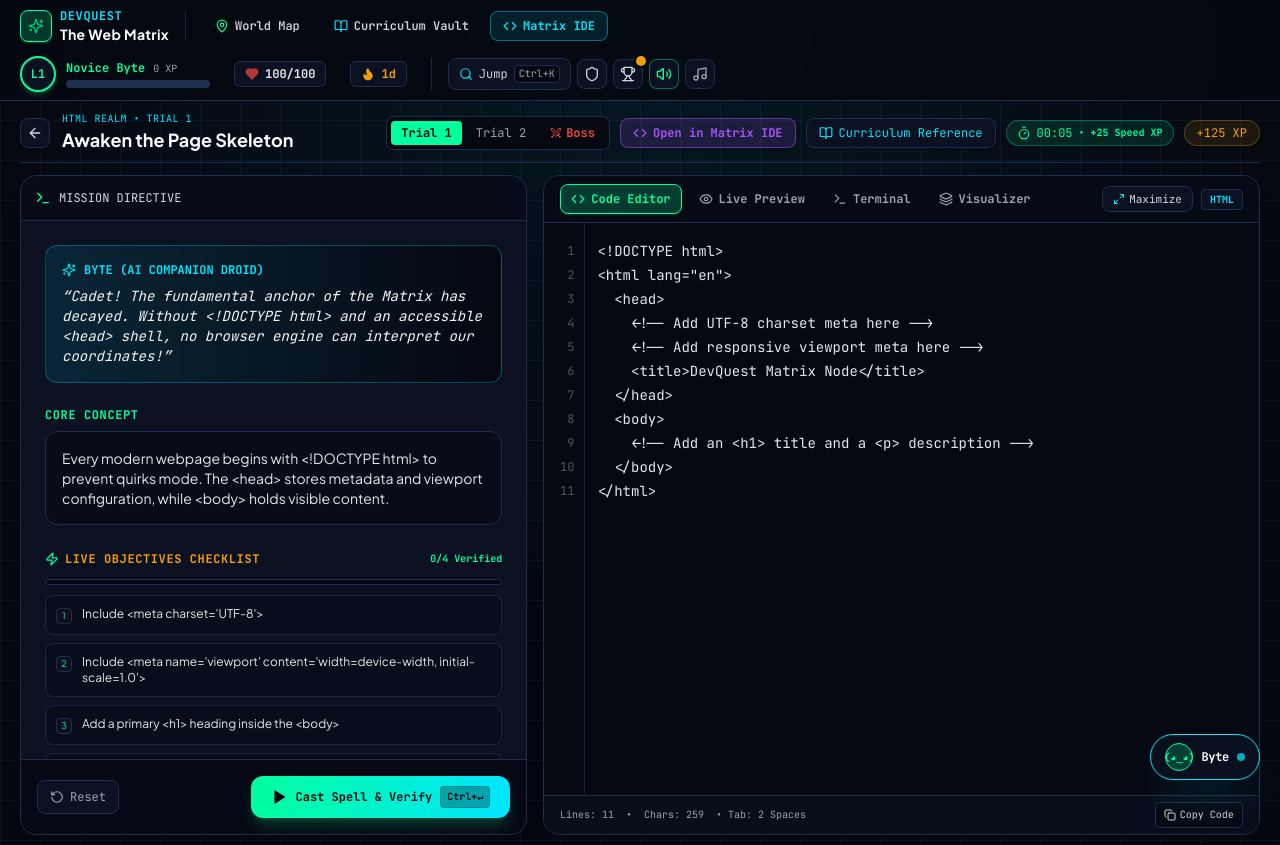
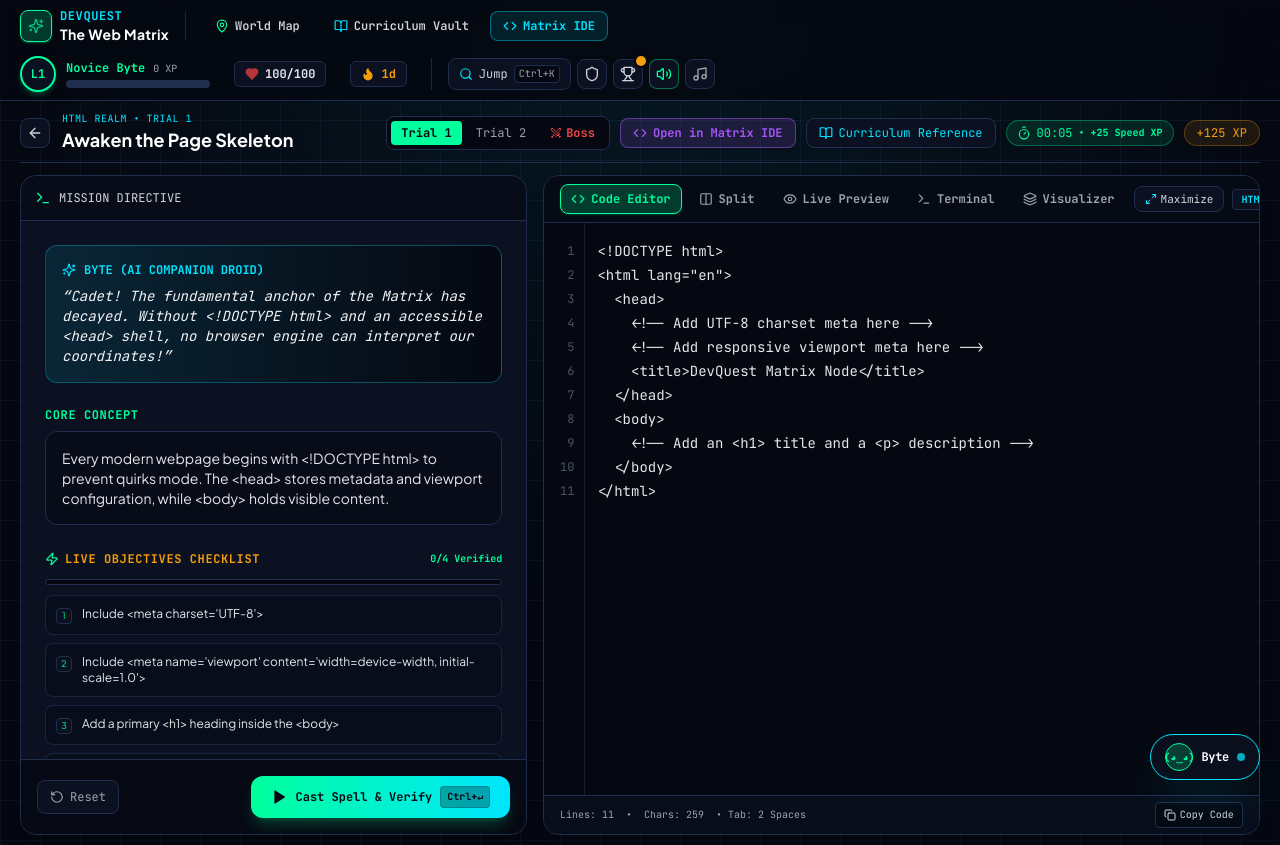
Before and after one commit to IamUnKnOwN25/fullstack-learning-guide, a Next.js app: page /quest/html/html_1_skeleton in a window 1280 px wide. Built offline with nearby package versions, Linux system fonts and the light colour scheme.

Commit message:
feat(ui): add Split (Editor + Preview) tab in QuestCodingWorkspace and full-width reader toggle in CurriculumViewer (Cycle 46)

```diff
--- a/src/components/CurriculumViewer.tsx
+++ b/src/components/CurriculumViewer.tsx
@@ -17,6 +17,8 @@ import {
   Play,
   ListChecks,
   Award,
+  Maximize2,
+  Minimize2,
 } from "lucide-react";
 
 export interface DocFile {
@@ -446,6 +448,7 @@ export function CurriculumViewer({ docs, initialFile }: Props) {
     return docs[0]?.filename || "";
   });
   const [searchQuery, setSearchQuery] = useState("");
+  const [focusReader, setFocusReader] = useState(false);
 
   const checkedBoxes = React.useMemo(() => {
     const map: Record<string, boolean> = {};
@@ -536,7 +539,11 @@ export function CurriculumViewer({ docs, initialFile }: Props) {
       {/* Main Split: Left Sidebar File Nav, Right Markdown Content */}
       <div className="grid grid-cols-1 md:grid-cols-12 gap-4 flex-1 min-h-0">
         {/* Left Sidebar: File List */}
-        <div className="md:col-span-3 xl:col-span-2 bg-matrix-card border border-matrix-border rounded-xl p-3.5 flex flex-col gap-3 overflow-hidden">
+        <div
+          className={`bg-matrix-card border border-matrix-border rounded-xl p-3.5 flex flex-col gap-3 overflow-hidden ${
+            focusReader ? "md:hidden" : "md:col-span-3 xl:col-span-2"
+          }`}
+        >
           <div className="relative">
             <Search className="w-3.5 h-3.5 absolute left-3 top-3 text-gray-500" />
             <input
@@ -581,10 +588,33 @@ export function CurriculumViewer({ docs, initialFile }: Props) {
         {/* Right Content: Document Reader */}
         <div
           key={activeDoc.filename}
-          className="md:col-span-9 xl:col-span-10 bg-matrix-card border border-matrix-border rounded-xl p-5 sm:p-7 overflow-y-auto space-y-5 animate-fadeIn"
+          className={`bg-matrix-card border border-matrix-border rounded-xl p-5 sm:p-7 overflow-y-auto space-y-5 animate-fadeIn ${
+            focusReader ? "md:col-span-12" : "md:col-span-9 xl:col-span-10"
+          }`}
         >
           <div className="flex flex-wrap items-center justify-between gap-3 pb-4 border-b border-matrix-border font-mono text-xs text-gray-400">
             <div className="flex items-center gap-2">
+              <button
+                type="button"
+                onClick={() => {
+                  soundEngine.playSfx("click");
+                  setFocusReader((prev) => !prev);
+                }}
+                className="hidden md:flex items-center gap-1 px-2 py-0.5 rounded bg-matrix-dark hover:bg-matrix-cardHover border border-matrix-border text-gray-300 hover:text-white transition-colors cursor-pointer"
+                title={focusReader ? "Show Chapters Sidebar" : "Maximize Reader (Full Width)"}
+              >
+                {focusReader ? (
+                  <>
+                    <Minimize2 className="w-3 h-3 text-matrix-neonCyan" />
+                    <span>Chapters</span>
+                  </>
+                ) : (
+                  <>
+                    <Maximize2 className="w-3 h-3 text-matrix-neonCyan" />
+                    <span>Maximize</span>
+                  </>
+                )}
+              </button>
               <span className="px-2 py-0.5 rounded bg-matrix-dark border border-matrix-border text-matrix-neonCyan font-bold">
                 {activeDoc.filename}
               </span>
--- a/src/components/QuestCodingWorkspace.tsx
+++ b/src/components/QuestCodingWorkspace.tsx
@@ -28,6 +28,7 @@ import {
   Zap,
   Maximize2,
   Minimize2,
+  Columns,
 } from "lucide-react";
 import { REALMS } from "@/data/realms";
 import { QUESTS, Quest } from "@/data/quests";
@@ -60,7 +61,7 @@ export function QuestCodingWorkspace({
       : undefined);
 
   const [code, setCode] = useState(quest?.starterCode || "");
-  const [activeTab, setActiveTab] = useState<"editor" | "preview" | "terminal" | "visualizer">("editor");
+  const [activeTab, setActiveTab] = useState<"editor" | "split" | "preview" | "terminal" | "visualizer">("editor");
   const [showHintIndex, setShowHintIndex] = useState<number>(-1);
   const [checkedTasks, setCheckedTasks] = useState<Record<number, boolean>>({});
   const [copiedCode, setCopiedCode] = useState(false);
@@ -557,6 +558,22 @@ export function QuestCodingWorkspace({
               <button
                 onClick={() => {
                   soundEngine.playSfx("click");
+                  setActiveTab("split");
+                }}
+                className={`hidden sm:flex items-center gap-1.5 px-2.5 py-1.5 rounded-lg text-xs font-mono font-bold whitespace-nowrap shrink-0 transition-all ${
+                  activeTab === "split"
+                    ? "bg-matrix-neonCyan/20 border border-matrix-neonCyan text-matrix-neonCyan shadow-sm shadow-matrix-neonCyan/20"
+                    : "text-gray-400 hover:text-white border border-transparent"
+                }`}
+                title="Side-by-Side Code Editor + Live Preview"
+              >
+                <Columns className="w-3.5 h-3.5 shrink-0" />
+                <span>Split</span>
+              </button>
+
+              <button
+                onClick={() => {
+                  soundEngine.playSfx("click");
                   setActiveTab("preview");
                 }}
                 className={`flex items-center gap-1.5 px-2.5 py-1.5 rounded-lg text-xs font-mono font-bold whitespace-nowrap shrink-0 transition-all ${
@@ -647,9 +664,15 @@ export function QuestCodingWorkspace({
             </div>
           </div>
 
-          {/* Tab 1: Code Editor */}
-          {activeTab === "editor" && (
-            <div className="flex-1 bg-matrix-dark flex flex-col font-mono text-xs sm:text-sm overflow-hidden animate-fadeIn">
+          {/* Tab 1 / Split / Tab 2: Code Editor & Sandboxed Live Preview */}
+          {(activeTab === "editor" || activeTab === "split" || activeTab === "preview") && (
+            <div className="flex-1 min-h-0 flex flex-col xl:flex-row overflow-hidden animate-fadeIn">
+              {(activeTab === "editor" || activeTab === "split") && (
+                <div
+                  className={`flex-1 min-w-0 bg-matrix-dark flex flex-col font-mono text-xs sm:text-sm overflow-hidden ${
+                    activeTab === "split" ? "border-b xl:border-b-0 xl:border-r border-matrix-border" : ""
+                  }`}
+                >
                   <div className="flex-1 flex overflow-hidden">
                     {/* Line Numbers Gutter */}
                     <div
@@ -729,15 +752,16 @@ export function QuestCodingWorkspace({
                 </div>
               )}
 
-          {/* Tab 2: Sandboxed Live Preview */}
-          {activeTab === "preview" && (
-            <div className="flex-1 bg-matrix-dark p-2 flex flex-col animate-fadeIn">
+              {(activeTab === "preview" || activeTab === "split") && (
+                <div className="flex-1 min-w-0 bg-matrix-dark p-2 flex flex-col">
                   <iframe
                     title="Live Sandboxed Output"
                     sandbox="allow-scripts"
                     srcDoc={buildSandboxSrcDoc(code, quest.language, quest.previewType)}
                     className="w-full h-full border-none rounded-lg"
                   />
+                </div>
+              )}
             </div>
           )}
 
```
Also changed, not shown: 1 other file (tests, documents, lock files or other folders). Lines whose indentation alone changed are shown as unchanged.
